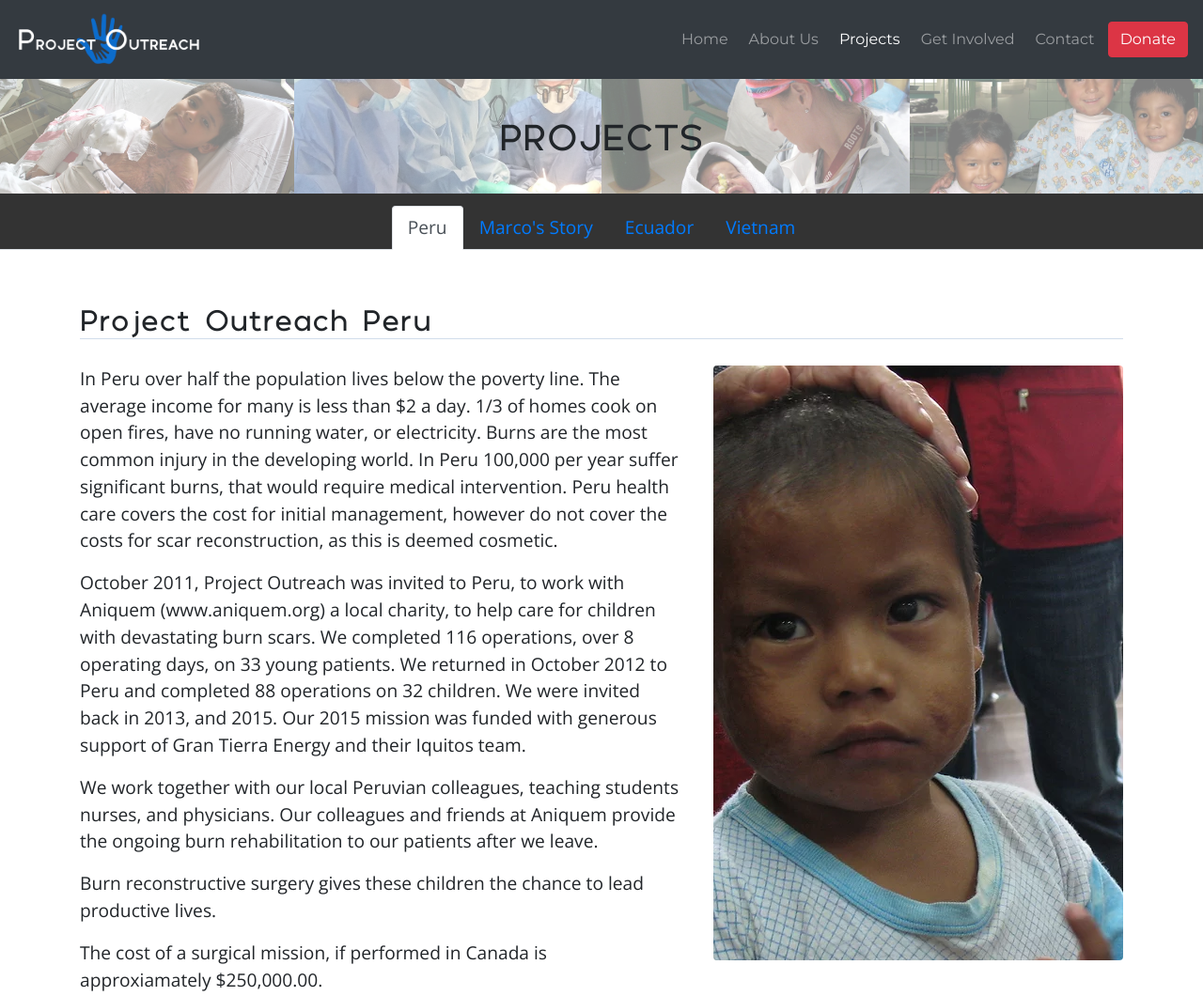
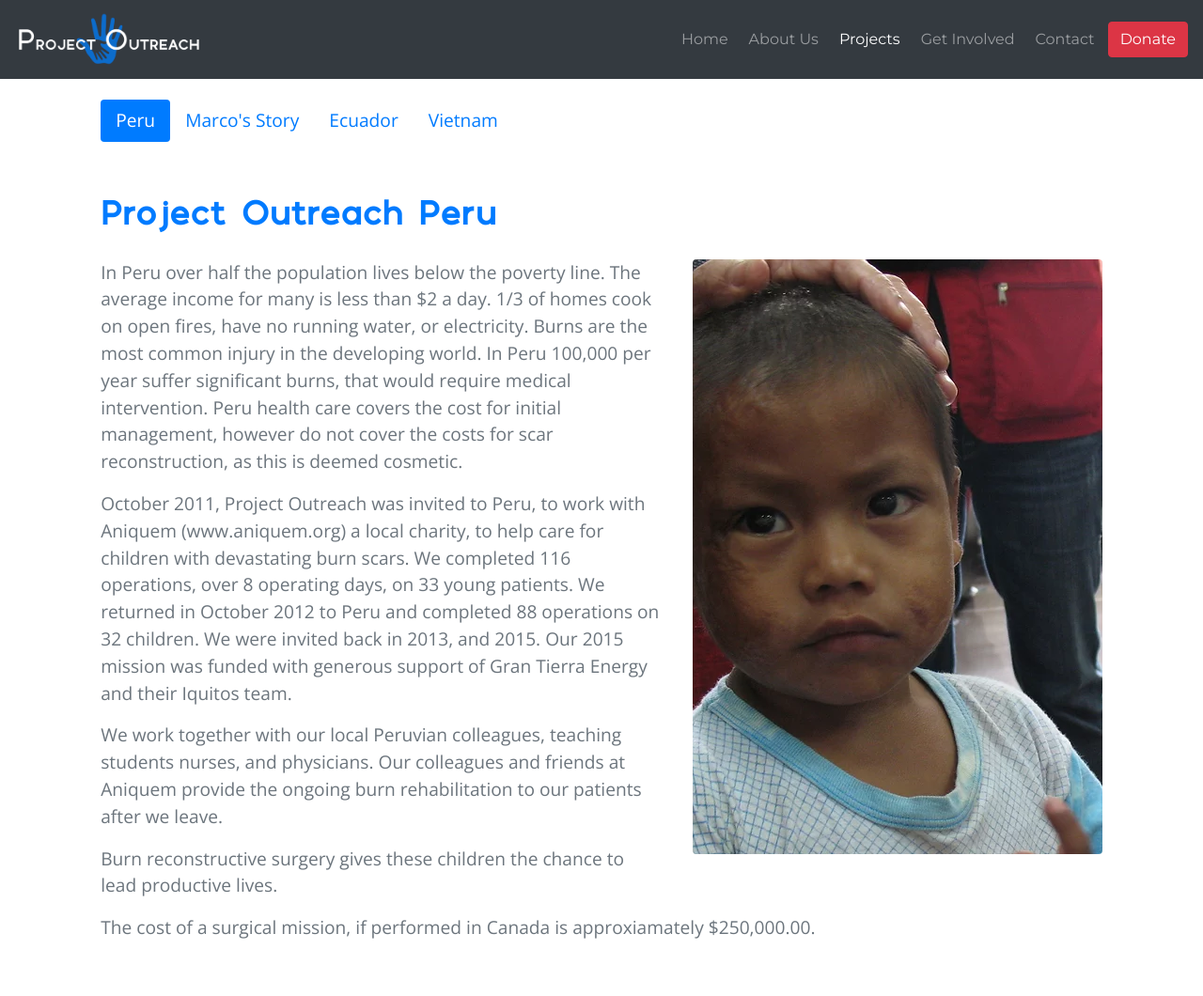
Before and after one commit to lucasfraulin/Project-Outreach-Prototype, a plain HTML site: page projects.html in a window 1280 px wide. Shown: the top 1060 px of the page at 94% size. Drawn offline with nearby package versions, Linux system fonts and the light colour scheme.

Commit message:
Changed project tabs to pills

```diff
--- a/css/projects.css
+++ b/css/projects.css
@@ -0,0 +1,11 @@
+/* project */
+.peru-img {
+  max-height: 750px;
+  float: right;
+  margin: 20px 0 0 3%;
+  margin-bottom: 5px;
+}
+
+.project-tabs {
+  margin: 2%;
+}
--- a/css/styles.css
+++ b/css/styles.css
@@ -17,6 +17,15 @@
   src: url(fonts/Polly-Regular.woff2);
 }
 
+/* color classes */
+.text-myprimary{
+  color: #007cfa;
+}
+
+.text-mysecondary{
+  color: #15BEF0;
+}
+
 html, body {
   height: 100%;
 }
@@ -29,6 +38,15 @@ body {
 .big-header {
   font-size: 4rem;
   font-weight: 600;
+}
+
+.medium-header{
+  font-size: 2.25rem;
+  font-weight: 600;
+}
+
+.m-top{
+  margin-top: 5%;
 }
 
 .smaller-letters{
@@ -54,6 +72,10 @@ body {
   font-family: polly;
 }
 
+ h1, h2, h3, h4, h5, h6 {
+   font-weight: 600;
+ }
+
 @media (max-width: 430px){
   .navbar-brand img{
     width: 200px;
@@ -76,7 +98,7 @@ body {
 
 @media (max-width: 900px) {
 
-  .nav-tabs {
+  .nav-pills {
     font-size: 1rem !important;
   }
 
@@ -111,10 +133,6 @@ body {
   font-family: 'Montserrat';
 
 }
-
-.navbar .btn{
-}
-
 
 @media (min-width: 390px) and (max-width: 624px) {
 
@@ -223,20 +241,15 @@ nav .nav-item {
   .peru-img {
     display: none !important;
   }
+
+  .peru-img-2{
+    display: block;
+  }
 }
 
-/* project */
-.peru-img {
-  max-height: 750px;
-  float: right;
-  margin: 20px 0 0 3%;
-  margin-bottom: 5px;
-}
 
-.project-tabs {
-  background-color: #333333;
-  padding-top: 1%;
-}
+
+
 
 .tab-content {
   background-color: white;
--- a/projects.html
+++ b/projects.html
@@ -58,43 +58,26 @@
 
 <body>
 
-  <section id="project-header">
-    <div class="container-fluid ">
-      <div class="row project-header-container">
-        <div class="col-3 img-col">
-          <img class="img-fluid img-fit w-100" src="images/img-1.png" alt="First slide">
-        </div>
-        <div class="col-3 img-col">
-          <img class="img-fluid img-fit w-100" src="images/img-2.png" alt="First slide">
-        </div>
-        <div class="col-3 img-col">
-          <img class="img-fluid img-fit w-100" src="images/img-3.png" alt="First slide">
-        </div>
-        <div class="col-3 img-col">
-          <img class="img-fluid img-fit w-100" src="images/img-4.png" alt="First slide">
-        </div>
-      </div>
-      <h1 class="project-header centered">PROJECTS</h1>
-    </div>
-  </section>
 
 
 
 
+<div class="container bg-white">
 
   <section id="project-tabs" class="project-tabs">
-    <ul class="d-flex justify-content-center nav nav-tabs" id="myTab" role="tablist">
-      <li class="nav-item tab-style">
+
+    <ul class="nav nav-pills navbar-dark justify-content-left" id="myTab" role="tablist">
+      <li class="nav-item ">
         <a class="nav-link active" id="peru-tab" data-toggle="tab" href="#tabs-peru" role="peru" aria-controls="home" aria-selected="true">Peru</a>
       </li>
-      <li class="nav-item tab-style">
+      <li class="nav-item">
         <a class="nav-link" id="marco-tab" data-toggle="tab" href="#tabs-marco" role="tab" aria-controls="profile" aria-selected="false">Marco's Story</a>
       </li>
-      <li class="nav-item tab-style">
+      <li class="nav-item">
         <a class="nav-link" id="ecuador-tab" data-toggle="tab" href="#tabs-ecuador" role="tab" aria-controls="contact" aria-selected="false">Ecuador</a>
       </li>
-      <li class="nav-item tab-style">
-        <a class="nav-link" id="vietnam-tab" data-toggle="tab" href="#tabs-vietnam" role="tab" aria-controls="contact" aria-selected="false">Vietnam</a>
+      <li class="nav-item">
+        <a class="nav-link " id="vietnam-tab" data-toggle="tab" href="#tabs-vietnam" role="tab" aria-controls="contact" aria-selected="false">Vietnam</a>
       </li>
     </ul>
 
@@ -103,14 +86,13 @@
     <div class="tab-content" id="myTabContent">
       <div class="tab-pane fade show active" id="tabs-peru" role="tabpanel" aria-labelledby="pills-home-tab">
 
-        <div class="container project-container">
+        <div class="project-container">
           <section id="peru">
 
-
-            <h1 class="about-us-title">Project Outreach Peru</h1>
+            <h3 class="medium-header m-top text-primary">Project Outreach Peru</h3>
 
             <img src="images/peru-1.png" class="d-block img-responsive rounded peru-img" alt="...">
-            <div class="project-content">
+            <div class="project-content text-secondary">
               <p class="">
                 In Peru over half the population lives below the poverty line. The average income for many is less than $2 a day. 1/3 of homes cook on open fires, have no running water, or electricity. Burns are the most common injury in the
                 developing world. In Peru 100,000 per year suffer significant burns, that would require medical intervention. Peru health care covers the cost for initial management, however do not cover the costs for scar reconstruction, as this is
@@ -135,7 +117,6 @@
           </section>
 
         </div>
-
 
 
 
@@ -181,7 +162,7 @@
 
 
 
-
+</div>
 
 
 
```
Also changed, not shown: css/index.css (+0 -10 lines), index.html (+6 -8 lines).
